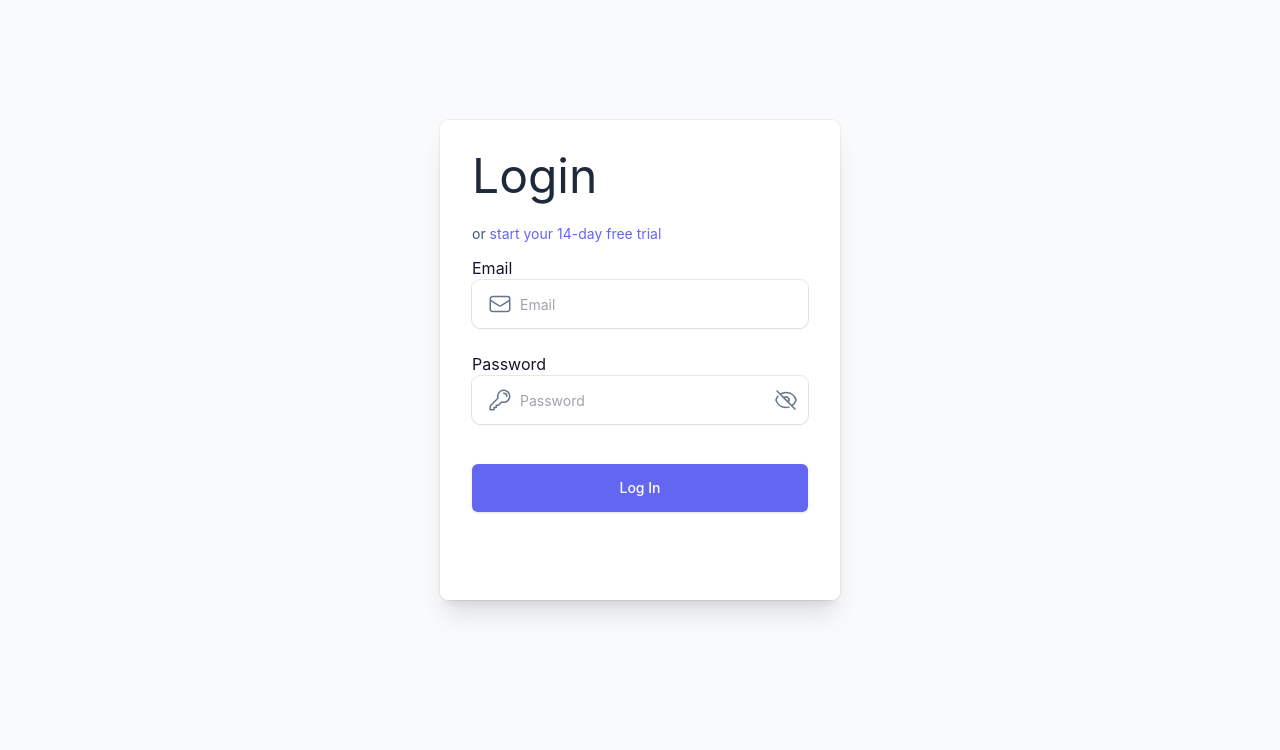
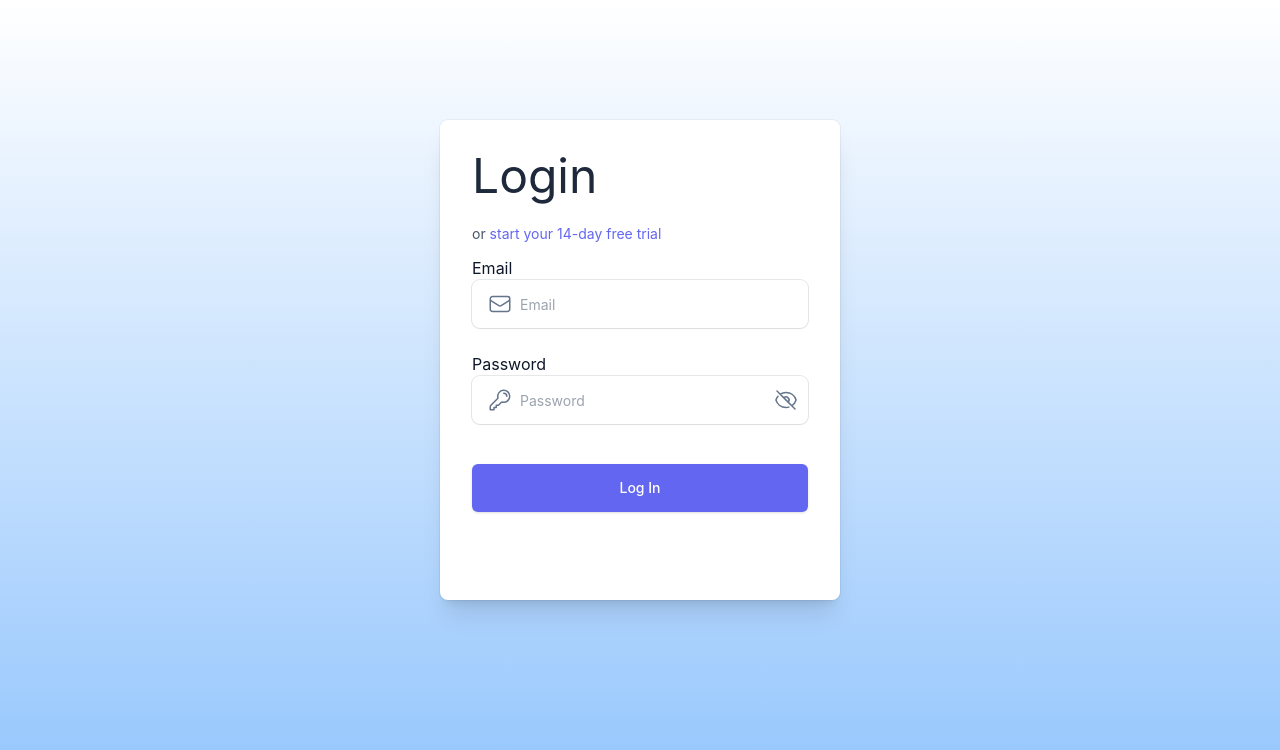
Before and after one commit to yovengo/Tasker, a React (Create React App) app in the folder client/: page /auth/login in a window 1280 px wide. Shown: the top 750 px of the page. Built offline with nearby package versions, Linux system fonts and the light colour scheme.

Commit message:
redo animations

```diff
--- a/client/src/app/components/common/Card.tsx
+++ b/client/src/app/components/common/Card.tsx
@@ -1,11 +1,44 @@
 import React from 'react';
 import { CardProps, CardTitleProps } from '../../types/types';
+import { motion } from 'framer-motion';
+import { useLocation } from 'react-router-dom';
 
-const Card = ({ children }: CardProps) => (
-  <div className="bg-white rounded-lg overflow-hidden ring-1 ring-slate-900/5 shadow-xl p-8 mb-20 min-w-full xs:min-w-[400px] ">
-    {children}
-  </div>
-);
+const pageVariants = {
+  initial: {
+    opacity: 0,
+    scale: 0.5,
+  },
+  in: {
+    opacity: 1,
+    scale: 1,
+  },
+  out: {
+    opacity: 0,
+  },
+};
+
+const pageTransition = {
+  ease: [0, 0.71, 0.2, 1.01],
+  duration: 0.3,
+  delay: 0.1,
+};
+
+const Card = ({ children }: CardProps) => {
+  const { pathname } = useLocation();
+
+  return (
+    <motion.div
+      key={pathname}
+      initial="initial"
+      animate="in"
+      variants={pageVariants}
+      transition={pageTransition}
+      className="bg-white rounded-lg overflow-hidden ring-1 ring-slate-900/5 shadow-xl p-8 mb-20 min-w-full xs:min-w-[400px] "
+    >
+      {children}
+    </motion.div>
+  );
+};
 
 const CardTitle = ({ children, label }: CardTitleProps) => (
   <h1 className="text-slate-800 mb-6 text-5xl ">{children || label}</h1>
--- a/client/src/app/components/ui/NavBar/NavBarThemeSwitch.tsx
+++ b/client/src/app/components/ui/NavBar/NavBarThemeSwitch.tsx
@@ -18,6 +18,7 @@ const NavBarThemeSwitch = () => {
       opacity: 0,
       transition: {
         duration: 0.3,
+        delay: 0.4,
       },
       transitionEnd: {
         display: 'none',
--- a/client/src/app/layouts/AuthLayout.tsx
+++ b/client/src/app/layouts/AuthLayout.tsx
@@ -2,50 +2,21 @@ import React from 'react';
 import Card from '../components/common/Card';
 import { useAppSelector } from '../store/hook';
 import { getIsLoggedIn } from '../store/usersSlice';
-import { Navigate, Outlet, useLocation } from 'react-router-dom';
-import { motion } from 'framer-motion';
-
-const pageVariants = {
-  initial: {
-    opacity: 0,
-    scale: 0.5,
-  },
-  in: {
-    opacity: 1,
-    scale: 1,
-  },
-  out: {
-    opacity: 0,
-  },
-};
-
-const pageTransition = {
-  ease: [0, 0.71, 0.2, 1.01],
-  duration: 0.8,
-  delay: 0.1,
-};
+import { Navigate, Outlet } from 'react-router-dom';
 
 const AuthLayout = () => {
   const isLoggedIn = useAppSelector(getIsLoggedIn());
-  const { pathname } = useLocation();
 
   if (isLoggedIn) {
     return <Navigate to="/" />;
   }
 
   return (
-    <motion.div
-      key={pathname}
-      initial="initial"
-      animate="in"
-      variants={pageVariants}
-      transition={pageTransition}
-      className="flex grow flex-col justify-center items-center dark:text-slate-200 "
-    >
+    <div className="flex grow flex-col justify-center items-center bg-gradient-to-t from-blue-300 to-white dark:text-slate-200">
       <Card>
         <Outlet />
       </Card>
-    </motion.div>
+    </div>
   );
 };
 
```
